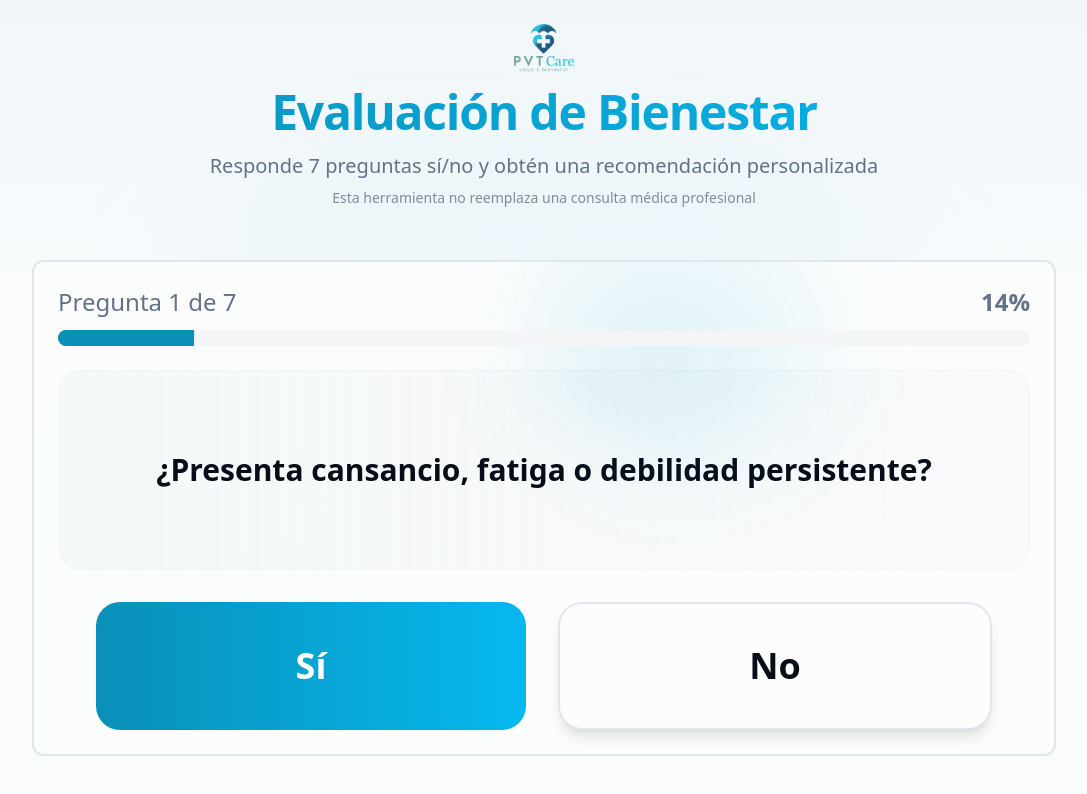
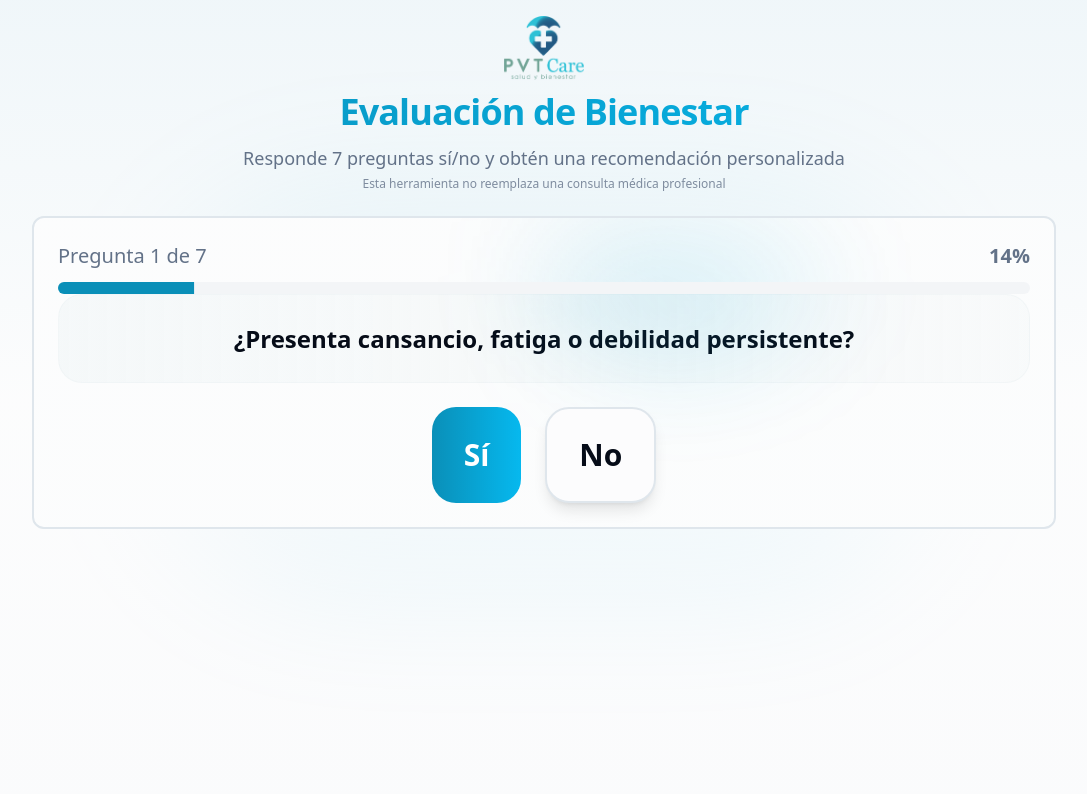
Before and after one commit to sebastianterleira/wellness-check-guide-test, a React (Vite) app: page / in a window 1280 px wide. Shown: the top 794 px of the page, without its empty margins (96-1183 px from the left). Built offline with nearby package versions, Linux system fonts and the light colour scheme.

Commit message:
Adjust layout and sizing
Adjusted logo and text sizing for better visual consistency. Repositioned the question block to be higher on the screen. Ensured that the product images and buttons are fully visible within the viewport after the results are displayed.

```diff
--- a/src/components/health/HealthDecisionWizard.tsx
+++ b/src/components/health/HealthDecisionWizard.tsx
@@ -141,35 +141,35 @@ export function HealthDecisionWizard() {
   const step = STEPS[currentId];
 
   return (
-    <Card className="relative overflow-hidden border-2 shadow-[var(--shadow-elegant)] bg-gradient-to-br from-background to-accent/20 w-full max-w-5xl mx-auto">
+    <Card className="relative overflow-hidden border-2 shadow-[var(--shadow-elegant)] bg-gradient-to-br from-background to-accent/20 w-full max-w-5xl mx-auto h-full">
       <div className="pointer-events-none absolute inset-0 opacity-60 [mask-image:radial-gradient(60%_60%_at_50%_30%,black,transparent)]">
         <div className="absolute -top-24 left-1/2 h-72 w-72 -translate-x-1/2 rounded-full bg-gradient-to-br from-[hsl(var(--primary)/0.25)] to-[hsl(var(--primary-glow)/0.25)] blur-3xl animate-float" />
       </div>
 
-      <CardContent className="p-6 space-y-6">
-        <div className="space-y-3">
-          <div className="flex items-center justify-between text-2xl text-muted-foreground">
+      <CardContent className="p-6 h-full flex flex-col justify-between">
+        <div className="space-y-3 flex-shrink-0">
+          <div className="flex items-center justify-between text-xl text-muted-foreground">
             <span className="font-medium">Pregunta {currentId.slice(1)} de 7</span>
             <span className="font-bold">{progress}%</span>
           </div>
-          <Progress value={progress} className="h-4" />
+          <Progress value={progress} className="h-3" />
         </div>
 
         {!result && (
-          <div className="space-y-8">
-            <div className="bg-gradient-to-r from-accent/40 to-accent/20 rounded-3xl p-8 border border-accent/50 text-center min-h-[200px] flex items-center justify-center">
-              <p className="text-3xl font-semibold leading-relaxed text-foreground max-w-4xl">
+          <div className="flex-1 flex flex-col justify-center space-y-6">
+            <div className="bg-gradient-to-r from-accent/40 to-accent/20 rounded-3xl p-6 border border-accent/50 text-center flex items-center justify-center">
+              <p className="text-2xl font-semibold leading-relaxed text-foreground max-w-4xl">
                 {step.question}
               </p>
             </div>
 
-            <div className="flex gap-8 max-w-4xl mx-auto">
+            <div className="flex gap-6 max-w-4xl mx-auto">
               <Button
                 variant="hero"
                 size="lg"
                 onClick={() => handleAnswer("Sí")}
                 aria-label="Responder Sí"
-                className="flex-1 h-32 text-4xl font-bold rounded-3xl shadow-lg hover:shadow-xl transform hover:scale-105 transition-all duration-200 touch-manipulation"
+                className="flex-1 h-24 text-3xl font-bold rounded-3xl shadow-lg hover:shadow-xl transform hover:scale-105 transition-all duration-200 touch-manipulation"
               >
                 Sí
               </Button>
@@ -178,7 +178,7 @@ export function HealthDecisionWizard() {
                 size="lg"
                 onClick={() => handleAnswer("No")}
                 aria-label="Responder No"
-                className="flex-1 h-32 text-4xl font-bold rounded-3xl border-2 shadow-lg hover:shadow-xl transform hover:scale-105 transition-all duration-200 touch-manipulation"
+                className="flex-1 h-24 text-3xl font-bold rounded-3xl border-2 shadow-lg hover:shadow-xl transform hover:scale-105 transition-all duration-200 touch-manipulation"
               >
                 No
               </Button>
@@ -190,7 +190,7 @@ export function HealthDecisionWizard() {
                   variant="ghost"
                   onClick={reset}
                   aria-label="Reiniciar cuestionario"
-                  className="text-2xl px-12 py-6 rounded-2xl hover:bg-accent/20 transition-colors touch-manipulation"
+                  className="text-xl px-8 py-4 rounded-2xl hover:bg-accent/20 transition-colors touch-manipulation"
                 >
                   Reiniciar evaluación
                 </Button>
@@ -200,12 +200,12 @@ export function HealthDecisionWizard() {
         )}
 
         {result && (
-          <div className="space-y-8 text-center">
-            <div role="status" aria-live="polite" className="bg-gradient-to-r from-[hsl(var(--primary)/0.15)] to-[hsl(var(--primary-glow)/0.15)] rounded-3xl p-8 border border-primary/30">
-              <h3 className="text-4xl font-bold mb-6 bg-gradient-to-r from-[hsl(var(--primary))] to-[hsl(var(--primary-glow))] bg-clip-text text-transparent">
+          <div className="flex-1 flex flex-col justify-between space-y-4 text-center">
+            <div role="status" aria-live="polite" className="bg-gradient-to-r from-[hsl(var(--primary)/0.15)] to-[hsl(var(--primary-glow)/0.15)] rounded-3xl p-6 border border-primary/30">
+              <h3 className="text-3xl font-bold mb-4 bg-gradient-to-r from-[hsl(var(--primary))] to-[hsl(var(--primary-glow))] bg-clip-text text-transparent">
                 Tu recomendación
               </h3>
-              <p className="text-2xl text-muted-foreground leading-relaxed">
+              <p className="text-lg text-muted-foreground leading-relaxed">
                 {result === "Vitamina D" && (
                   <>
                     Se sugiere priorizar la medición de <strong className="text-foreground bg-gradient-to-r from-[hsl(var(--primary))] to-[hsl(var(--primary-glow))] bg-clip-text text-transparent">Vitamina D</strong>
@@ -226,25 +226,25 @@ export function HealthDecisionWizard() {
 
             {/* Product Image */}
             {(result === "Vitamina D" || result === "Ferritina") && (
-              <div className="flex justify-center">
-                <div className="relative max-w-lg">
+              <div className="flex justify-center flex-1">
+                <div className="relative max-w-xs">
                   <img
                     src={result === "Vitamina D" ? vitaminaDImage : ferritinaImage}
                     alt={`Prueba de ${result} - Kit de análisis`}
                     loading="lazy"
                     decoding="async"
-                    className="w-full rounded-3xl border-2 border-primary/20 shadow-[var(--shadow-elegant)] transform hover:scale-105 transition-all duration-300"
+                    className="w-full h-auto max-h-60 object-contain rounded-3xl border-2 border-primary/20 shadow-[var(--shadow-elegant)] transform hover:scale-105 transition-all duration-300"
                   />
                 </div>
               </div>
             )}
 
-            <div className="flex justify-center">
+            <div className="flex justify-center flex-shrink-0">
               <Button
                 variant="hero"
                 onClick={reset}
                 size="lg"
-                className="h-32 text-4xl font-bold rounded-3xl shadow-lg hover:shadow-xl transform hover:scale-105 transition-all duration-200 px-16 touch-manipulation"
+                className="h-20 text-2xl font-bold rounded-3xl shadow-lg hover:shadow-xl transform hover:scale-105 transition-all duration-200 px-12 touch-manipulation"
               >
                 Nueva evaluación
               </Button>
--- a/src/pages/Index.tsx
+++ b/src/pages/Index.tsx
@@ -81,29 +81,29 @@ const Index = () => {
           <div className="absolute left-1/2 top-1/4 -z-10 h-96 w-[48rem] -translate-x-1/2 rounded-full bg-gradient-to-br from-[hsl(var(--primary)/0.15)] to-[hsl(var(--primary-glow)/0.15)] blur-3xl" />
         </div>
 
-        <div className="flex-1 flex flex-col justify-center px-8 py-6">
+        <div className="flex-1 flex flex-col px-8 py-4 h-screen">
           {/* Compact Header for Totem */}
-          <div className="text-center mb-8 flex-shrink-0">
-            <div className="mb-4">
+          <div className="text-center mb-6 flex-shrink-0">
+            <div className="mb-3">
               <img
                 src={logoImage}
                 alt="Previta Care - Pruebas médicas"
-                className="h-12 w-auto mx-auto"
+                className="h-16 w-auto mx-auto"
               />
             </div>
-            <h1 className="text-5xl font-bold tracking-tight mb-4 bg-gradient-to-r from-[hsl(var(--primary))] to-[hsl(var(--primary-glow))] bg-clip-text text-transparent">
+            <h1 className="text-4xl font-bold tracking-tight mb-3 bg-gradient-to-r from-[hsl(var(--primary))] to-[hsl(var(--primary-glow))] bg-clip-text text-transparent">
               Evaluación de Bienestar
             </h1>
-            <p className="text-xl text-muted-foreground max-w-4xl mx-auto mb-2">
+            <p className="text-lg text-muted-foreground max-w-4xl mx-auto mb-1">
               Responde 7 preguntas sí/no y obtén una recomendación personalizada
             </p>
-            <p className="text-sm text-muted-foreground/80">
+            <p className="text-xs text-muted-foreground/80">
               Esta herramienta no reemplaza una consulta médica profesional
             </p>
           </div>
 
           {/* Health Decision Wizard - Takes remaining space */}
-          <div className="flex-1 flex items-center justify-center max-w-6xl mx-auto w-full">
+          <div className="flex-1 flex items-start justify-center max-w-6xl mx-auto w-full overflow-hidden">
             <HealthDecisionWizard />
           </div>
         </div>
```
